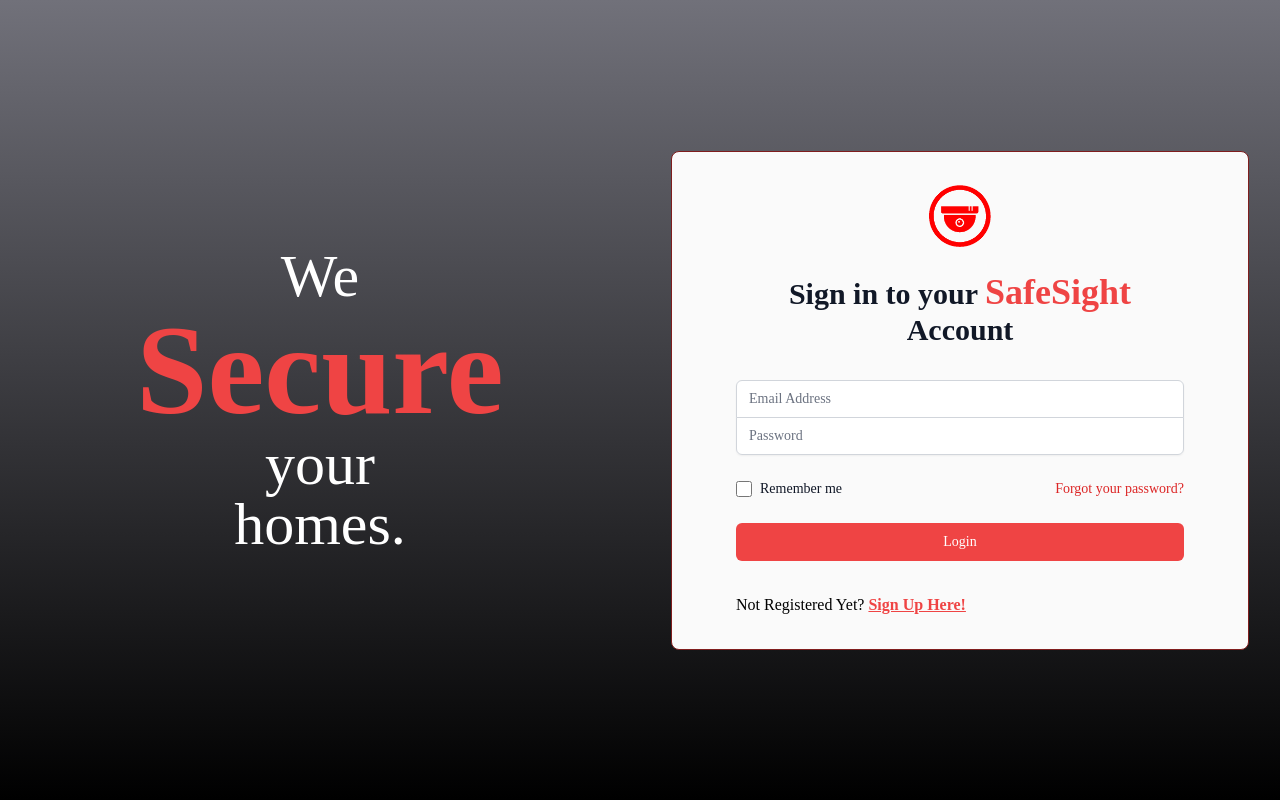
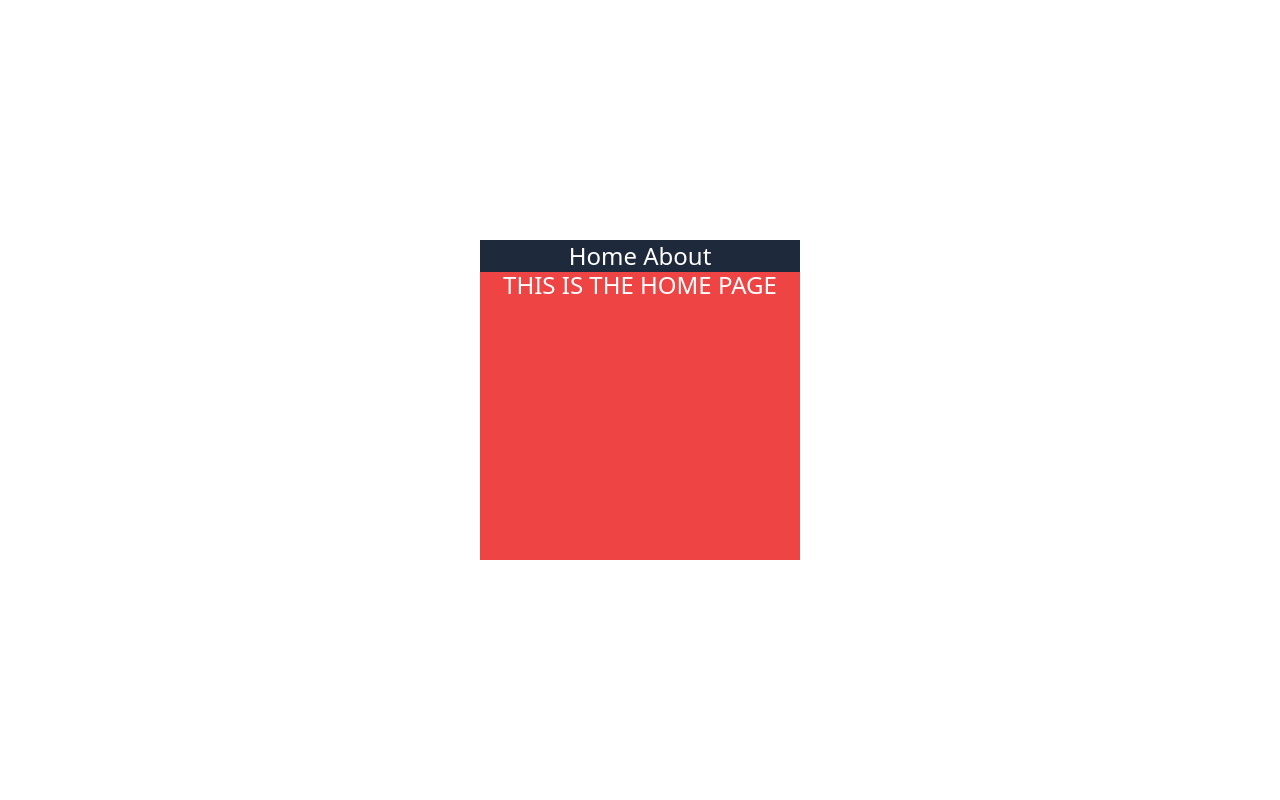
Before and after one commit to fatfat18/reacttailwind, a React (Vite) app in the folder landing-page-vite-react/: page / in a window 1280 px wide. Shown: the top 800 px of the page. Built offline with nearby package versions, Linux system fonts and the light colour scheme.

Commit message:
playground on routing

```diff
--- a/landing-page-vite-react/index.html
+++ b/landing-page-vite-react/index.html
@@ -1,5 +1,6 @@
 <!DOCTYPE html>
 <html lang="en">
+
 <head>
   <meta charset="UTF-8" />
   <link rel="icon" type="image/svg+xml" href="/vite.svg" />
@@ -16,14 +17,31 @@
         background-size: cover;
 
       }  */
-
-
   </style>
 
 </head>
-  <body class="flex-col overflow-x-hidden">
 
-<div id="container1" class="xl:flex md:flex-row md:h-max xl:h-screen w-screen bg-gradient-to-b from-zinc-500 to-black overflow-x-hidden overflow-y-hidden   ">
+<body class="flex-col overflow-x-hidden justify-center items-center h-screen">
+
+
+
+
+  <div id="test" class="h-80 w-80 bg-red-500 text-2xl text-white">
+
+
+  </div>
+
+
+
+
+
+
+
+
+
+
+
+  <!-- <div id="container1" class="xl:flex md:flex-row md:h-max xl:h-screen w-screen bg-gradient-to-b from-zinc-500 to-black overflow-x-hidden overflow-y-hidden   ">
 
     <div id="logintitle" data-aos="zoom-out" data-aos-anchor-placement="top-bottom" data-aos-duration="1000" class="flex flex-col text-center justify-center items-center xl:h-screen xl:w-1/2 md:w-screen md:h-screen xl:text-6xl text-4xl text-white" >
         We<p class="text-red-500 xl:text-9xl md:text-6xl font-black">Secure</p>your<br>homes.
@@ -38,9 +56,9 @@
 </div>
 
 
-<div class="h-screen text-7xl w-screen text-slate-900 items-center text-center bg-orange-200">
+<div id="div2" class=" flex justify-center h-screen text-5xl w-screen text-slate-900 items-center text-center bg-orange-200">
 
-    2ND DIV
+
 
 </div>
 
@@ -57,16 +75,19 @@
   4TH DIV
 
 </div>
-
+ -->
 
 
 
   <script type="module" src="/src/main.jsx"></script>
   <script src="https://unpkg.com/aos@next/dist/aos.js"></script>
   <script>
-     AOS.init({duration: 700,
-               easing: 'ease-in-out-back'});
+    AOS.init({
+      duration: 700,
+      easing: 'ease-in-out-back'
+    });
   </script>
 
 </body>
+
 </html>
--- a/landing-page-vite-react/package.json
+++ b/landing-page-vite-react/package.json
@@ -12,6 +12,7 @@
     "aos": "^3.0.0-beta.6",
     "react": "^18.2.0",
     "react-dom": "^18.2.0",
+    "react-router-dom": "^6.8.1",
     "tailwind": "^4.0.0"
   },
   "devDependencies": {
--- a/landing-page-vite-react/src/App.jsx
+++ b/landing-page-vite-react/src/App.jsx
@@ -1,36 +1,17 @@
-import { useState } from 'react'
-import reactLogo from './assets/react.svg'
-import './App.css'
-import './index.css'
+import * as React from 'react';
+import { Routes, Route } from 'react-router-dom';
+import Home from './home';
+import About from './about';
+import { Navbar } from './Navbar';
 
-
-function App() {
-  const [count, setCount] = useState(0)
-
+export default function App() {
   return (
     <div className="App">
-      <div className='flex justify-evenly test'>
-        <a href="#" target="_blank" className='contain'>
-          <img src="/vite.svg" className="logo h-32" alt="Vite logo" data-aos="fade-right" aos-duration="500" />
-        </a>
-        <a href="#" target="_blank">
-          <img src={reactLogo} className="logo react h-32" alt="React logo" data-aos="fade-left" aos-duration="500" />
-        </a>
-      </div>
-      <p className='text-5xl text-gray-900'>Vite + React</p>
-      <div className="card">
-        <button className='hover:bg-sky-500 hover:text-white transition duration-500 h-10 w-36 bg-yellow-400 text-xl font-' onClick={() => setCount((count) => count + 1)}>
-          count is {count}
-        </button>
-        <p>
-          Edit <code>src/App.jsx</code> and save to test HMR
-        </p>
-      </div>
-      <p className="read-the-docs">
-        Click on the Vite and React logos to learn more
-      </p>
+    <Navbar />
+      <Routes>
+        <Route path="/" element={<Home />} />
+        <Route path="about" element={<About />} />
+      </Routes>
     </div>
-  )
+  );
 }
-
-export default App
--- /dev/null
+++ b/landing-page-vite-react/src/Navbar.jsx
@@ -0,0 +1,19 @@
+import { Link } from 'react-router-dom';
+import { useNavigate } from 'react-router-dom';
+
+
+
+
+export const Navbar = () => {
+    return (
+        <nav className='text-2xl text-white bg-slate-800 items-center flex justify-center w-80 '>
+            <ul>
+                <li>
+                    <Link to="/" className='hover:text-yellow-200'> Home </Link>
+                    <Link to="/about" className='hover:text-yellow-200'> About </Link>
+                </li>
+            </ul>
+        </nav>
+    )
+
+}
--- /dev/null
+++ b/landing-page-vite-react/src/about.jsx
@@ -0,0 +1,12 @@
+import { useNavigate } from 'react-router-dom';
+import { Navbar } from './Navbar';
+
+
+export default function About() {
+    return (
+
+        <>
+            <h1 className='flex justify-center text-center items-center'> THIS IS THE ABOUT PAGE </h1>
+        </>
+    )
+}
--- /dev/null
+++ b/landing-page-vite-react/src/div2.jsx
@@ -0,0 +1,20 @@
+import './Login.css';
+import './App.css';
+import './index.css';
+import { About } from './about';
+import { Home } from './home';
+
+
+export default function Div2() {
+
+  return (
+    <>
+      <Navbar />
+      <React.Routes>
+        <React.Route path="/" element={<Home />} />
+        <React.Route path="about" element={<About />} />
+      </React.Routes>
+
+    </>
+  )
+}
--- /dev/null
+++ b/landing-page-vite-react/src/home.jsx
@@ -0,0 +1,10 @@
+import { Link } from 'react-router-dom';
+import { Navbar } from './Navbar';
+
+export default function Home() {
+    return (
+        <>
+            <h1 className='flex justify-center text-center items-center'> THIS IS THE HOME PAGE </h1>
+        </>
+    )
+}
--- a/landing-page-vite-react/src/index.css
+++ b/landing-page-vite-react/src/index.css
@@ -13,6 +13,7 @@
   text-decoration: inherit;
 
 }
+
 a:hover {
   color: #535bf2;
 }
@@ -51,7 +52,7 @@
 
 
 .title {
-  font-size: clamp(2rem,2.5vw,5rem);
+  font-size: clamp(2rem, 2.5vw, 5rem);
   font-family: Gilroy;
   font-weight: 700;
 }
--- a/landing-page-vite-react/src/main.jsx
+++ b/landing-page-vite-react/src/main.jsx
@@ -1,14 +1,30 @@
-import React from 'react'
-import ReactDOM from 'react-dom/client'
-import App from './App'
-import Login from './login'
 import './index.css'
 import './App.css'
+import App from './App'
+import * as React from 'react';
+import { StrictMode } from 'react';
+import { createRoot } from 'react-dom/client';
+import { BrowserRouter } from 'react-router-dom';
 
 
+const rootElement = document.getElementById('test');
+const root = createRoot(rootElement);
 
-ReactDOM.createRoot(document.getElementById('login')).render(
+root.render(
+  <StrictMode>
+    <BrowserRouter>
+      <App />
+    </BrowserRouter>
+  </StrictMode>
+);
+
+
+/* ReactDOM.createRoot(document.getElementById('login')).render(
   <React.StrictMode>
-    <Login />
+
+      <Login />
+
   </React.StrictMode>,
 )
+
+ */
--- /dev/null
+++ b/landing-page-vite-react/src/text.jsx
@@ -0,0 +1,4 @@
+export default function justtext(){
+
+    return <p> THIS IS JUST A TEXT</p>
+}
```
Also changed, not shown: 1 other file (tests, documents, lock files or other folders). Lines whose indentation alone changed are shown as unchanged.
